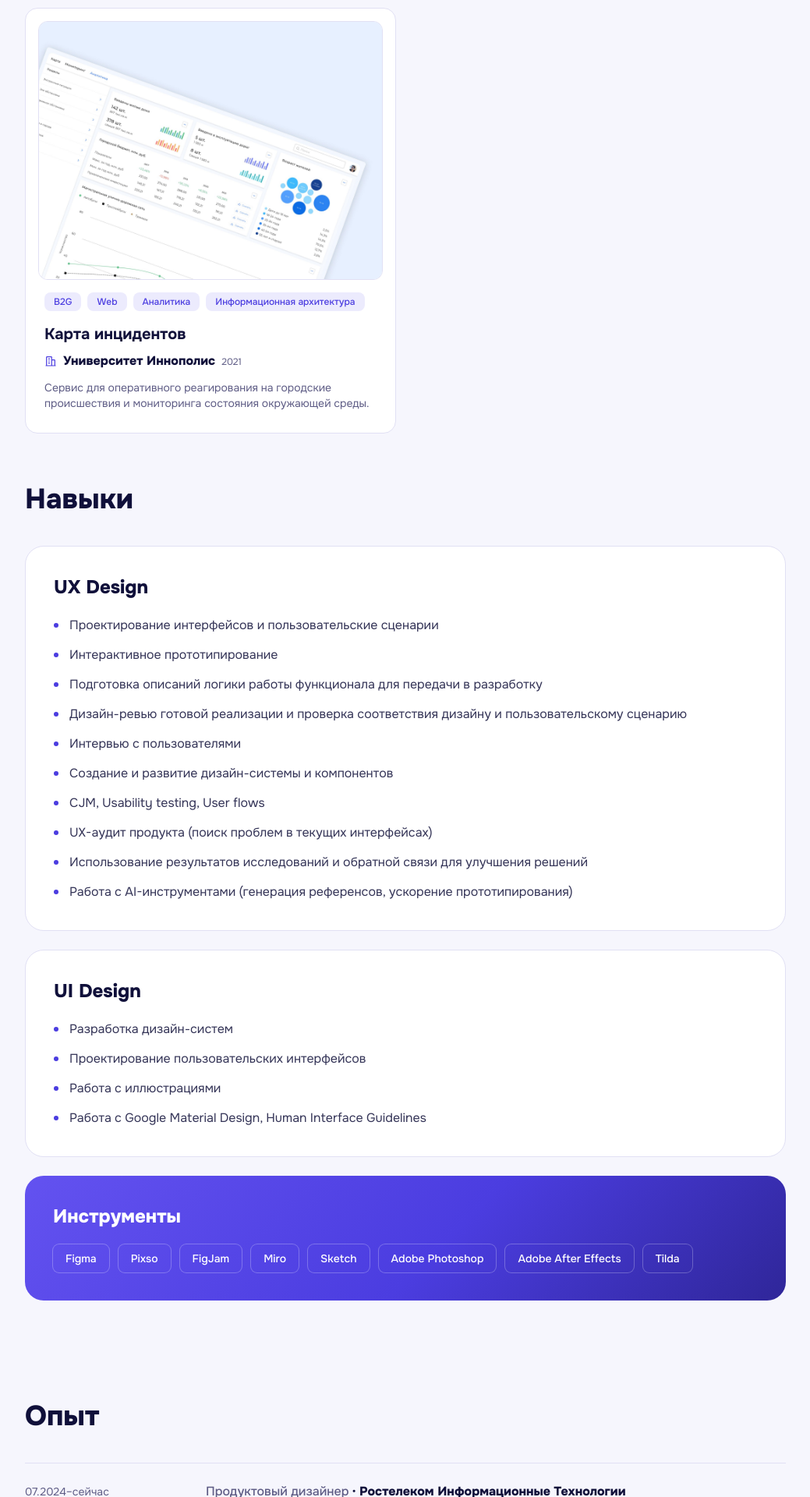
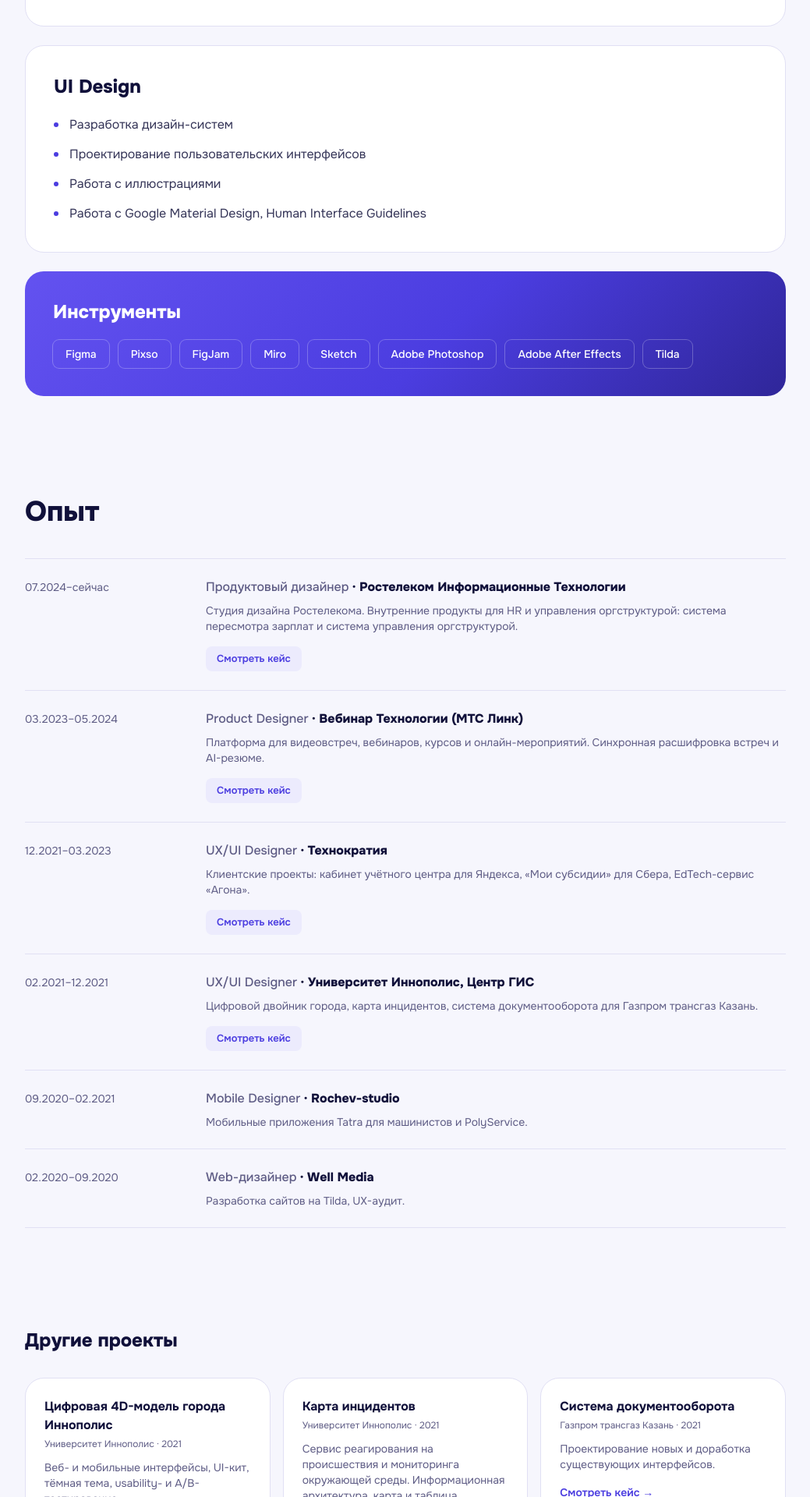
Before and after one commit to Nikitina-Kristina/portfolio, a React (Vite) app: page /#/ in a window 1280 px wide. Shown: the part 3354-5274 px from the top of the page at 78% size, without its empty margins (120-1159 px from the left). Built offline with nearby package versions, Linux system fonts and the light colour scheme.

Commit message:
Move minor cases to Other projects, make cards clickable
Co-Authored-By: Claude Sonnet 5.5 <noreply@anthropic.com>
Claude-Session: https://claude.ai/code/session_01DRJPMU6T7pz3YPBHNkdT9m

```diff
--- a/src/data/case-data.jsx
+++ b/src/data/case-data.jsx
@@ -204,7 +204,7 @@ export const cases = [
     ],
   },
   {
-    slug: 'innopolis-digital-twin',
+    slug: 'innopolis-digital-twin', minor: true,
     title: 'Цифровой двойник города',
     company: 'Университет Иннополис', period: '2021',
     tags: ['B2G', 'Web + Mobile', 'UI-kit'],
@@ -234,7 +234,7 @@ export const cases = [
     ],
   },
   {
-    slug: 'gazprom-document-flow',
+    slug: 'gazprom-document-flow', minor: true,
     title: 'Система электронного документооборота',
     company: 'Газпром трансгаз Казань', period: '2021',
     tags: ['B2B', 'Web', 'Документооборот'],
@@ -255,7 +255,7 @@ export const cases = [
     ],
   },
   {
-    slug: 'incident-map',
+    slug: 'incident-map', minor: true,
     title: 'Карта инцидентов',
     company: 'Университет Иннополис', period: '2021',
     tags: ['B2G', 'Web', 'Аналитика', 'Информационная архитектура'],
--- a/src/data/data.jsx
+++ b/src/data/data.jsx
@@ -45,9 +45,9 @@ export const experience = [
 ]
 
 export const others = [
-  { title: 'Цифровая 4D-модель города Иннополис', org: 'Университет Иннополис · 2021', text: 'Веб- и мобильные интерфейсы, UI-кит, тёмная тема, usability- и A/B-тестирование.' },
-  { title: 'Карта инцидентов', org: 'Университет Иннополис · 2021', text: 'Сервис реагирования на происшествия и мониторинга окружающей среды. Информационная архитектура, карта и таблица.' },
-  { title: 'Система документооборота', org: 'Газпром трансгаз Казань · 2021', text: 'Проектирование новых и доработка существующих интерфейсов.' },
+  { slug: 'innopolis-digital-twin', title: 'Цифровая 4D-модель города Иннополис', org: 'Университет Иннополис · 2021', text: 'Веб- и мобильные интерфейсы, UI-кит, тёмная тема, usability- и A/B-тестирование.' },
+  { slug: 'incident-map', title: 'Карта инцидентов', org: 'Университет Иннополис · 2021', text: 'Сервис реагирования на происшествия и мониторинга окружающей среды. Информационная архитектура, карта и таблица.' },
+  { slug: 'gazprom-document-flow', title: 'Система документооборота', org: 'Газпром трансгаз Казань · 2021', text: 'Проектирование новых и доработка существующих интерфейсов.' },
   { title: '«Агона»', org: 'Технократия · 2021–2023', text: 'EdTech-сервис для преподавателей и кураторов. Новые интерфейсы, поддержка UI-кита.' },
   { title: 'Tatra', org: 'Rochev-studio · 2020–2021', text: 'Планшетное приложение для машинистов поездов: скорость, остановки, задержки.' },
   { title: 'PolyService', org: 'Rochev-studio · 2020–2021', text: 'Мобильное приложение услуг в сфере профессионального AV и IT. Светлая и тёмная темы.' },
--- a/src/pages/Case.jsx
+++ b/src/pages/Case.jsx
@@ -8,7 +8,8 @@ export default function Case() {
   const i = cases.findIndex((c) => c.slug === slug)
   const c = cases[i]
   if (!c) return <div className="wrap py-24"><Link to="/" className="underline">На главную</Link></div>
-  const next = cases[(i + 1) % cases.length]
+  const group = cases.filter((x) => !!x.minor === !!c.minor)
+  const next = group[(group.indexOf(c) + 1) % group.length]
 
   return (
     <article className="wrap pb-12 pt-28 md:pb-20 md:pt-36">
--- a/src/pages/Home.jsx
+++ b/src/pages/Home.jsx
@@ -47,7 +47,7 @@ export default function Home() {
         <Reveal>
           <Title id="cases">Кейсы</Title>
           <div className="mt-10 grid gap-6 md:grid-cols-2">
-            {cases.map((c) => (
+            {cases.filter((c) => !c.minor).map((c) => (
               <Link key={c.slug} to={`/case/${c.slug}`} className="card block !rounded-2xl p-4 transition duration-300 ease-out hover:z-10 hover:scale-[1.03] hover:border-iris/25 hover:shadow-2xl hover:shadow-deep/15">
                 <Img src={c.cover} className="" />
                 <div className="px-2 pb-3 pt-4">
@@ -112,11 +112,20 @@ export default function Home() {
           <h2 className="text-2xl font-extrabold">Другие проекты</h2>
           <div className="mt-8 grid gap-4 md:grid-cols-3">
             {others.map((o) => (
-              <div key={o.title} className="card p-6">
-                <h3 className="font-bold">{o.title}</h3>
-                <p className="mt-1 font-mono text-xs text-muted">{o.org}</p>
-                <p className="mt-3 text-sm text-muted">{o.text}</p>
-              </div>
+              o.slug ? (
+                <Link key={o.title} to={`/case/${o.slug}`} className="card block p-6 transition duration-300 ease-out hover:-translate-y-1 hover:border-iris/25 hover:shadow-xl hover:shadow-deep/10">
+                  <h3 className="font-bold">{o.title}</h3>
+                  <p className="mt-1 font-mono text-xs text-muted">{o.org}</p>
+                  <p className="mt-3 text-sm text-muted">{o.text}</p>
+                  <span className="mt-4 inline-block text-sm font-semibold text-deep">Смотреть кейс →</span>
+                </Link>
+              ) : (
+                <div key={o.title} className="card p-6">
+                  <h3 className="font-bold">{o.title}</h3>
+                  <p className="mt-1 font-mono text-xs text-muted">{o.org}</p>
+                  <p className="mt-3 text-sm text-muted">{o.text}</p>
+                </div>
+              )
             ))}
           </div>
         </Reveal>
```
